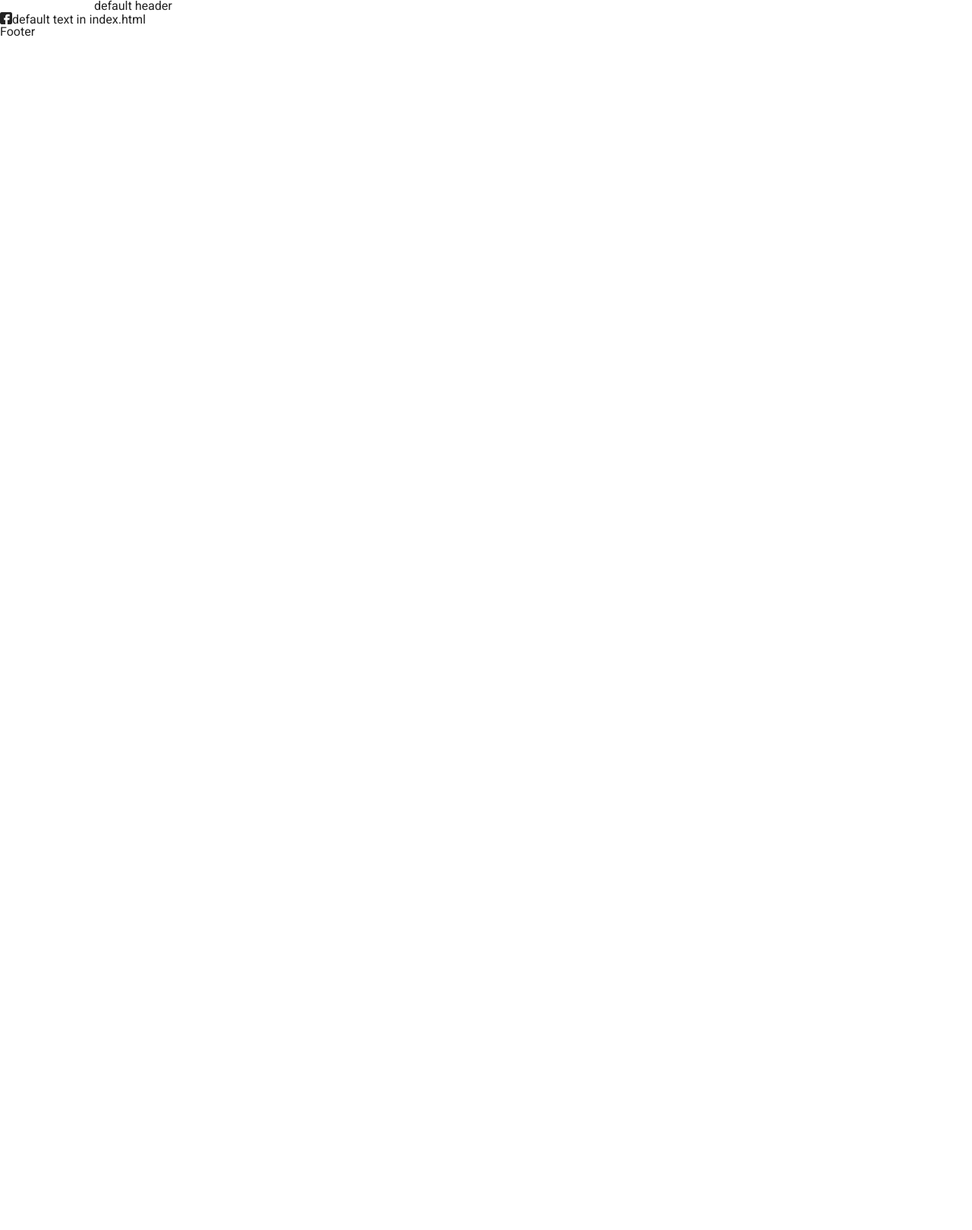
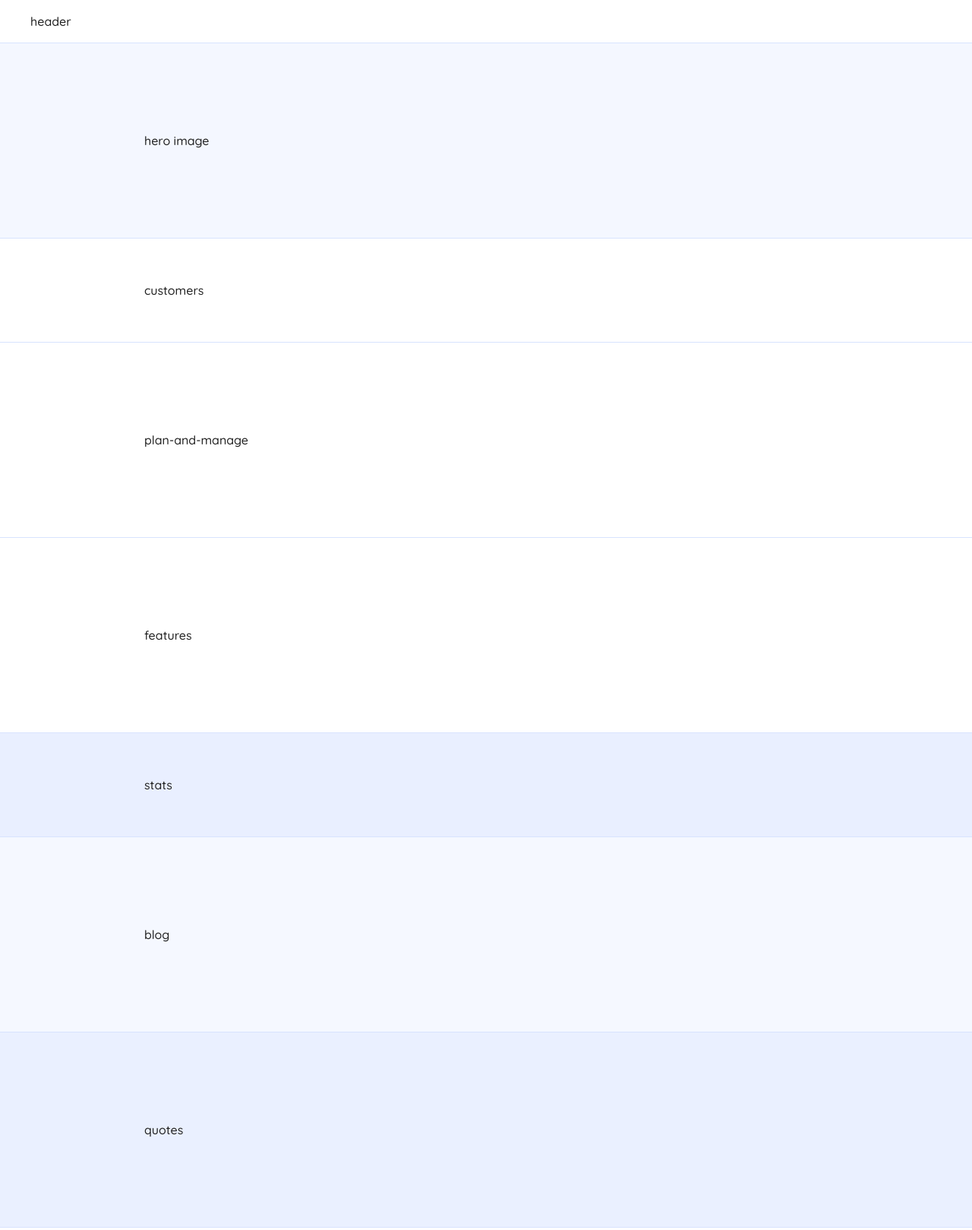
Before and after one commit to ukrmatsypula/Blade, a website: page src/index.html in a window 1280 px wide. Shown: the top 1619 px of the page at 76% size. Before the commit the page ends 800 px from the top, so only its background shows below. Drawn offline with nearby package versions, Linux system fonts and the light colour scheme; files that its build step writes are made by us from their sources; files whose address does not match are found by name.

Commit message:
added structure and create variables, added fonts, and more

```diff
--- a/src/assets/scss/_vars.scss
+++ b/src/assets/scss/_vars.scss
@@ -1,8 +1,7 @@
-$fontFamaly: "Heebo";
-$minWidth: 320px;
-$maxWidth: 1152;
-$maxWidthContainer: 856;
-$md1: $maxWidthContainer + 12;
-$md2: 991.98;
-$md3: 767.98;
-$md4: 479.98;
+$fw-regular: 400;
+$fw-medium: 500;
+$fw-bold: 700;
+$padding-vertical-xs: 20px;
+$padding-vertical-sm: 60px;
+$padding-vertical: 120px;
+$color-divider: #d8e3fe;
--- /dev/null
+++ b/src/assets/scss/blocks/__newsletter.scss
@@ -0,0 +1,3 @@
+.section-newsletter {
+  background-color: #fcfdff;
+}
--- /dev/null
+++ b/src/assets/scss/blocks/_blog.scss
@@ -0,0 +1,3 @@
+.section-blog {
+  background-color: #f5f8ff;
+}
--- /dev/null
+++ b/src/assets/scss/blocks/_customers.scss
@@ -0,0 +1,6 @@
+.section-customers {
+  .section-inner {
+    padding-top: $padding-vertical-sm;
+    padding-bottom: $padding-vertical-sm;
+  }
+}
--- /dev/null
+++ b/src/assets/scss/blocks/_footer.scss
@@ -0,0 +1,7 @@
+.section-footer {
+  border-bottom: 0;
+  .section-inner {
+    padding-top: $padding-vertical-sm;
+    padding-bottom: $padding-vertical-sm;
+  }
+}
--- /dev/null
+++ b/src/assets/scss/blocks/_get-started.scss
@@ -0,0 +1,3 @@
+.section-get-started {
+  background-color: #6888ff;
+}
--- a/src/assets/scss/blocks/_header.scss
+++ b/src/assets/scss/blocks/_header.scss
@@ -1,5 +1,6 @@
-.header {
-  &__content {
-    max-width: 1032px;
+.section-header {
+  .section-inner {
+    padding-top: $padding-vertical-xs;
+    padding-bottom: $padding-vertical-xs;
   }
 }
--- /dev/null
+++ b/src/assets/scss/blocks/_hero.scss
@@ -0,0 +1,3 @@
+.section-hero-image {
+  background-color: #f4f7ff;
+}
--- /dev/null
+++ b/src/assets/scss/blocks/_quotes.scss
@@ -0,0 +1,3 @@
+.section-quotes {
+  background-color: #eaf0ff;
+}
--- /dev/null
+++ b/src/assets/scss/blocks/_stats.scss
@@ -0,0 +1,7 @@
+.section-stats {
+  background: #E9EFFF;
+  .section-inner {
+    padding-top: $padding-vertical-sm;
+    padding-bottom: $padding-vertical-sm;
+  }
+}
--- a/src/assets/scss/mixins.scss
+++ b/src/assets/scss/mixins.scss
@@ -0,0 +1,8 @@
+@mixin roboto {
+  font-family: "Roboto", sans-serif;
+}
+
+@mixin quicksand {
+  font-family: "Quicksand", sans-serif;
+  font-weight: 500;
+}
--- a/src/assets/scss/style.scss
+++ b/src/assets/scss/style.scss
@@ -1,12 +1,11 @@
+@import url(https://fonts.googleapis.com/css?family=Quicksand:300,regular,500,700&family=Roboto:regular,500,700);
 @import "vendor/reset.scss";
 @import "_icons.scss";
-@import url(https://fonts.googleapis.com/css?family=Heebo:regular,500,700,900&display=swap);
 @import "_vars.scss";
 @import "mixins.scss";
 
 :root {
-  font-family: $fontFamaly;
-  font-weight: 400;
+  @include quicksand;
 }
 
 *,
@@ -18,21 +17,27 @@
 body {
 }
 
-.container {
-  max-width: $maxWidthContainer + px;
-  margin: auto;
+.section-outer {
+  border-bottom: 1px solid $color-divider;
+}
+.section-inner {
+  max-width: 900px;
+  margin: 0 auto;
+  padding-top: $padding-vertical;
+  padding-bottom: $padding-vertical;
 
-  @media (max-width: $md1 + px) {
-    max-width: 970px;
-  }
-  @media (max-width: $md1 + px) {
-    max-width: 750px;
-  }
-  @media (max-width: $md1 + px) {
-    max-width: none;
-    padding: 0 10px;
+  &--wide {
+    max-width: 1200px;
   }
 }
 
 // Blocks
 @import "blocks/_header.scss";
+@import "blocks/_hero.scss";
+@import "blocks/_customers.scss";
+@import "blocks/_stats.scss";
+@import "blocks/_blog.scss";
+@import "blocks/_quotes.scss";
+@import "blocks/_get-started.scss";
+@import "blocks/_newsletter.scss";
+@import "blocks/_footer.scss";
--- a/src/index.html
+++ b/src/index.html
@@ -3,4 +3,42 @@ layout: default
 title: Home | Home Page
 ---
 
-<h1 class="_icon-fb">default text in index.html</h1>
+<section class="section-outer section-hero-image">
+  <div class="section-inner">hero image</div>
+</section>
+
+<section class="section-outer section-customers">
+  <div class="section-inner">customers</div>
+</section>
+
+<section class="section-outer section-plan-and-manage">
+  <div class="section-inner">plan-and-manage</div>
+</section>
+
+<section class="section-outer section-features">
+  <div class="section-inner">features</div>
+</section>
+
+<section class="section-outer section-stats">
+  <div class="section-inner">stats</div>
+</section>
+
+<section class="section-outer section-blog">
+  <div class="section-inner">blog</div>
+</section>
+
+<section class="section-outer section-quotes">
+  <div class="section-inner">quotes</div>
+</section>
+
+<section class="section-outer section-faq">
+  <div class="section-inner">faq</div>
+</section>
+
+<section class="section-outer section-get-started">
+  <div class="section-inner">get-started</div>
+</section>
+
+<section class="section-outer section-newsletter">
+  <div class="section-inner">newsletter</div>
+</section>
--- a/src/layouts/default.html
+++ b/src/layouts/default.html
@@ -4,15 +4,14 @@
     {{> head }}
   </head>
   <body>
-    <div class="wrapper">
+    <div class="page">
       {{> header }}
 
-      <main class="page">
-				{{> body }}
-			</main>
+      <div class="content">
+        {{> body }}
+      </div>
 
       {{> footer }}
-
     </div>
 
     <script src="assets/js/app.js"></script>
--- a/src/partials/footer.html
+++ b/src/partials/footer.html
@@ -1 +1,3 @@
-<footer>Footer</footer>
+<footer class="section-outer section-footer">
+  <div class="section-inner section-inner--wide">footer</div>
+</footer>
--- a/src/partials/header.html
+++ b/src/partials/header.html
@@ -1,5 +1,3 @@
-<header class="header">
-  <div class="header__content container">
-    <h2>default header</h2>
-  </div>
+<header class="section-outer section-header">
+  <div class="section-inner section-inner--wide">header</div>
 </header>
```
Also changed, not shown: src/partials/sidebar.html (deleted, +0 -3 lines), dist/assets/css/style.css, dist/assets/css/style.min.css, dist/index.html, dist/post.html.
